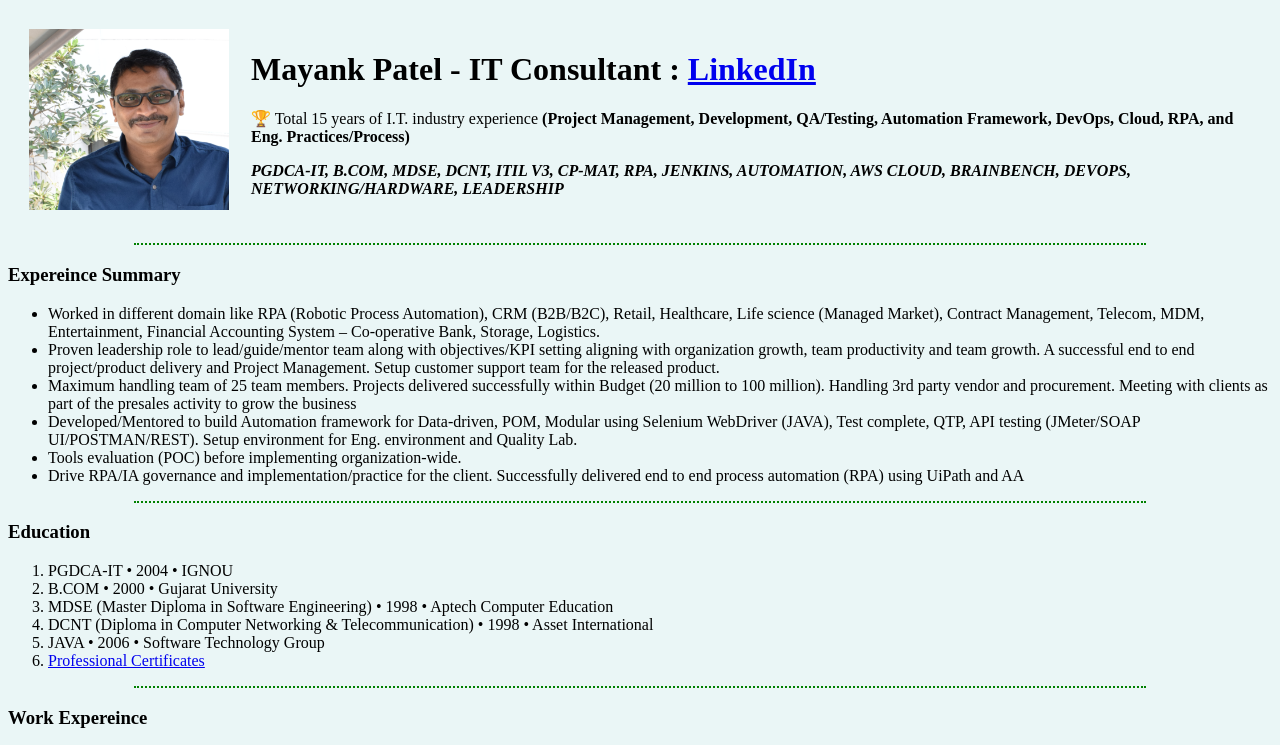
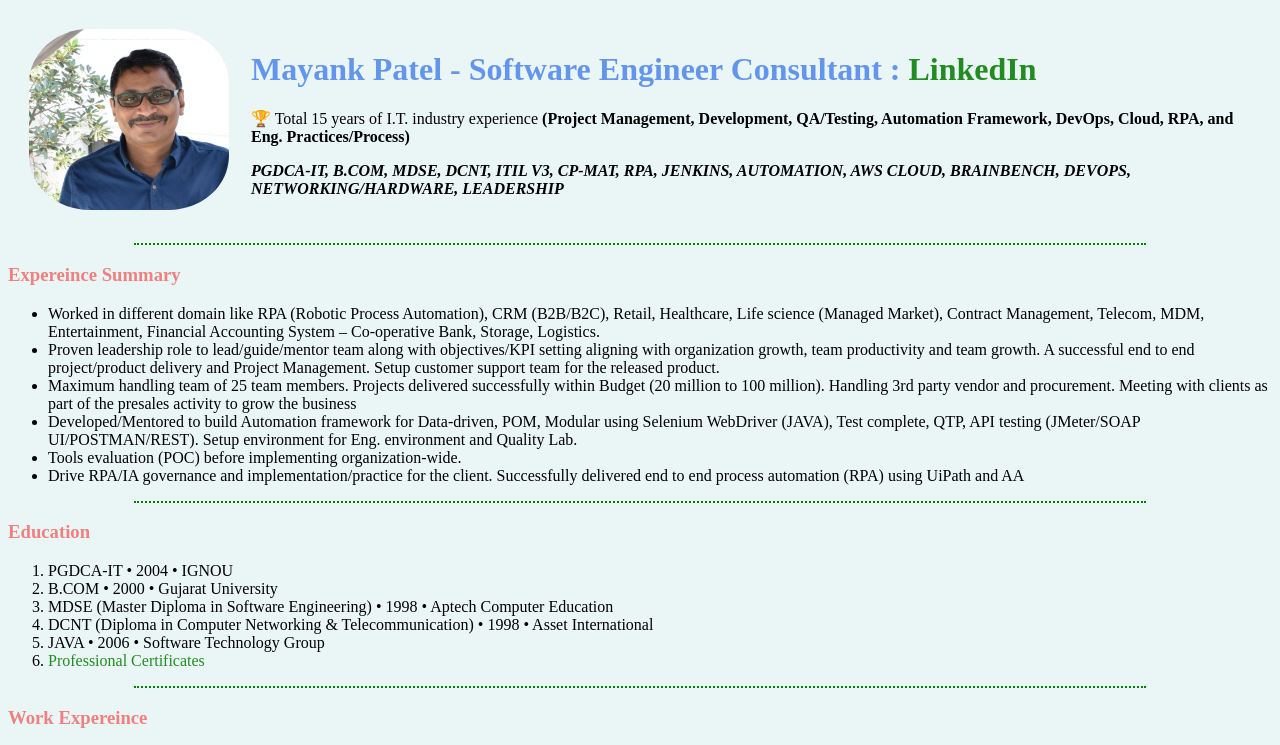
Before and after one commit to mkpatel1978/mkprofile, a plain HTML site: page index.html in a window 1280 px wide. Shown: the top 745 px of the page. Drawn offline with Linux system fonts and the light colour scheme.

Commit message:
All files uploaded
All files uploaded with changes

```diff
--- /dev/null
+++ b/css/style.css
@@ -0,0 +1,35 @@
+/* Style of the different tags*/
+body {
+/*  background-image: url("../images/Mayank.png");*/
+  background-color: #eaf6f6;
+}
+
+hr {
+  color: green;
+  width: 80%;
+  border-color: green;
+  border-width: 2px;
+  border-style: dotted none none;
+}
+
+a:link, a:visited {
+  color: forestgreen;
+  text-decoration: none;
+}
+a:hover{
+  color: cornflowerblue;
+}
+
+/* Style of the different Class*/
+.h3title{
+  color: lightcoral;
+}
+
+.img-circular{
+  border-radius: 30%;
+}
+
+/* Style of the different ID*/
+#heading{
+  color: cornflowerblue;
+}
--- a/index.html
+++ b/index.html
@@ -5,36 +5,24 @@
   <meta charset="utf-8">
   <meta name="description" content="Mayank Patel's IT work">
   <meta name="keywords" content="Mayank, Mayank Patel, ITwork, QA, Testing, Dev, Project Management, RPA, Devops, Agile, Engineering">
-  <title> ♛ Mayank's Personal Website ✍</title>
+  <title>Mayank's Personal Website ✍</title>
+  <link rel="stylesheet" href="css/style.css">
+  <link rel="icon" href="icon/mk.ico">
 </head>
-<style media="screen">
-  body {
-    background-color: #eaf6f6;
-
-  }
-
-  hr {
-    color: green;
-    width: 80%;
-    border-color: green;
-    border-width: 2px;
-    border-style: dotted none none;
-  }
-</style>
 
 <body>
   <table cellspacing=20>
     <tr>
-      <td> <img src="Images/Mayank.png" alt="Mayank Picture" width="200"> </td>
+      <td> <img class="img-circular" src="Images/Mayank.png" alt="Mayank Picture" width="200"> </td>
       <td>
-        <h1>Mayank Patel - IT Consultant : <strong><a href="https://www.linkedin.com/in/mayankpatelprofile/" target="_blank">LinkedIn</a></strong></h1>
+        <h1 id="heading">Mayank Patel - Software Engineer Consultant : <strong><a href="https://www.linkedin.com/in/mayankpatelprofile/" target="_blank">LinkedIn</a></strong></h1>
         <p>🏆 Total 15 years of I.T. industry experience <strong>(Project Management, Development, QA/Testing, Automation Framework, DevOps, Cloud, RPA, and Eng. Practices/Process)</strong></p>
         <p><em><strong>PGDCA-IT, B.COM, MDSE, DCNT, ITIL V3, CP-MAT, RPA, JENKINS, AUTOMATION, AWS CLOUD, BRAINBENCH, DEVOPS, NETWORKING/HARDWARE, LEADERSHIP</strong></em></p>
       </td>
     </tr>
   </table>
   <hr>
-  <h3>Expereince Summary</h3>
+  <h3 class="h3title">Expereince Summary</h3>
   <ul>
     <li>Worked in different domain like RPA (Robotic Process Automation), CRM (B2B/B2C), Retail, Healthcare, Life science (Managed Market), Contract Management, Telecom, MDM, Entertainment, Financial Accounting System – Co-operative Bank, Storage,
       Logistics.</li>
@@ -46,7 +34,7 @@
     <li>Drive RPA/IA governance and implementation/practice for the client. Successfully delivered end to end process automation (RPA) using UiPath and AA</li>
   </ul>
   <hr>
-  <h3>Education</h3>
+  <h3 class="h3title">Education</h3>
   <ol>
     <li>PGDCA-IT • 2004 • IGNOU</li>
     <li>B.COM • 2000 • Gujarat University</li>
@@ -56,7 +44,7 @@
     <li><a href="Certificates.html">Professional Certificates</a></li>
   </ol>
   <hr>
-  <h3>Work Expereince</h3>
+  <h3 class="h3title">Work Expereince</h3>
   <table border="0" cellspacing="10">
     <thead>
       <tr>
@@ -114,7 +102,7 @@
     </tbody>
   </table>
   <hr>
-  <h3>Skill</h3>
+  <h3 class="h3title">Skill</h3>
   <table cellspacing="10">
     <tr>
       <td>RPA</td>
```
Also changed, not shown: Certificates.html (+1 -0 lines), icon/mk.ico (added).
